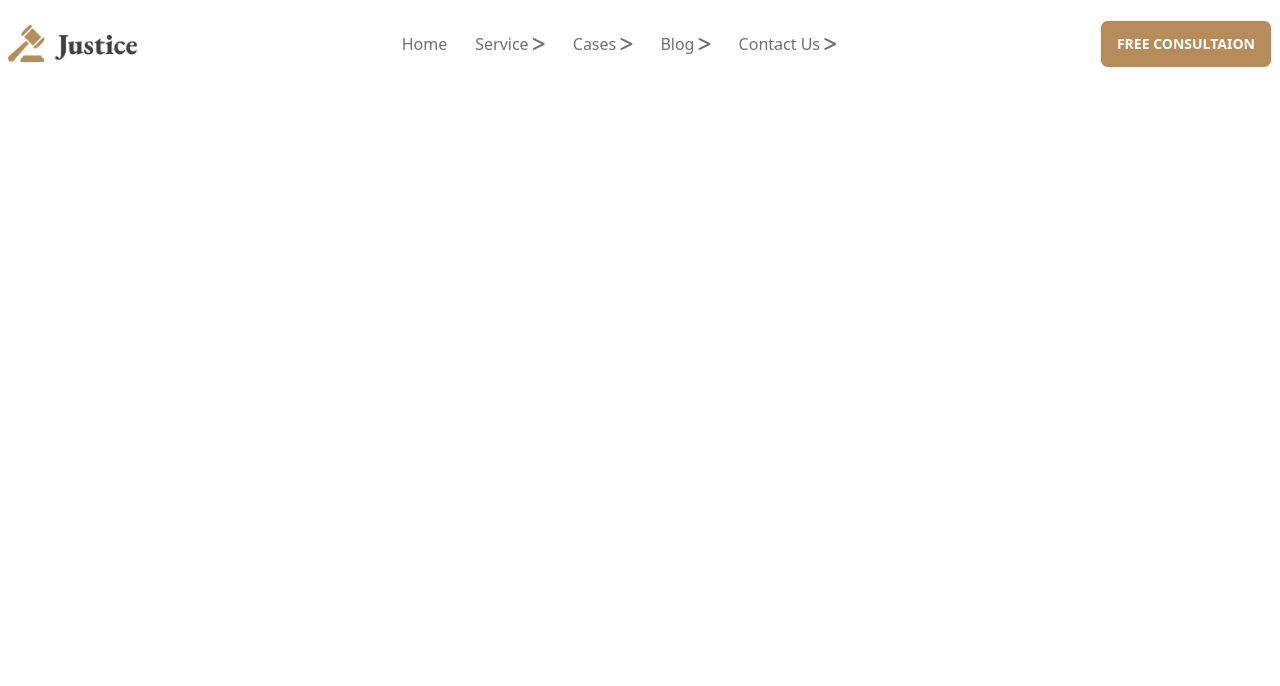
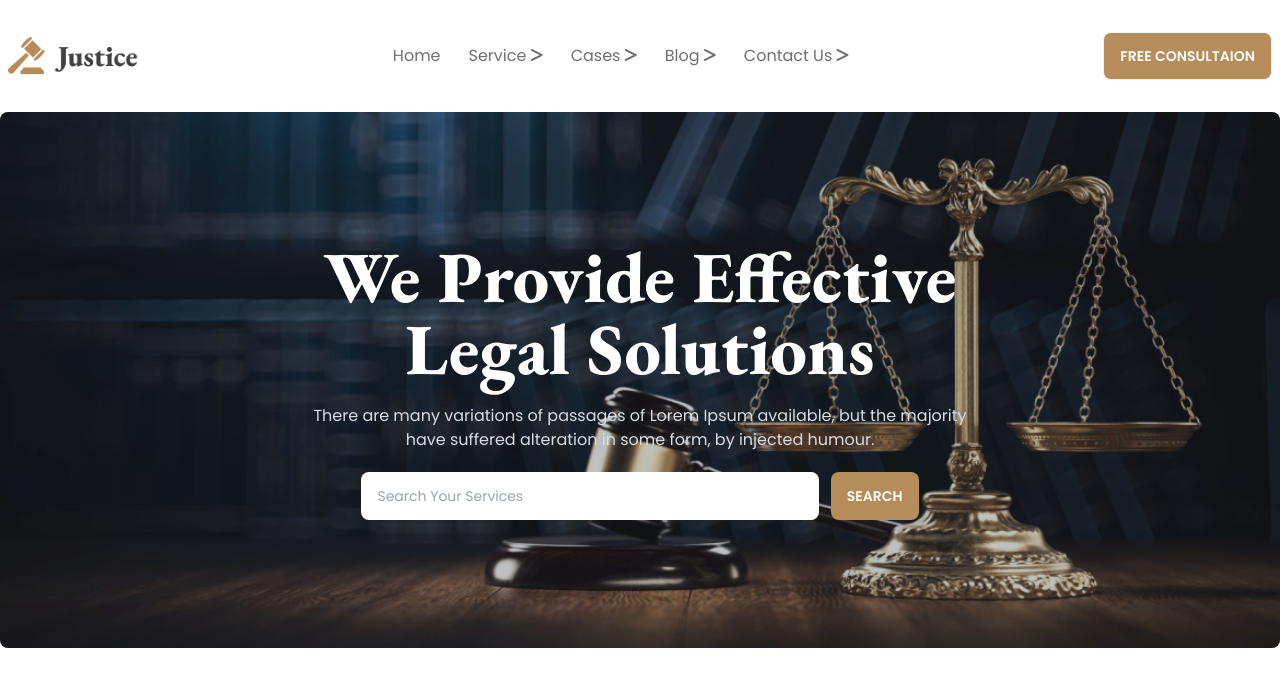
Before and after one commit to SajeedAninda/Legal-Solutions-Sajeed, a plain HTML site: page index.html in a window 1280 px wide. Drawn offline with nearby package versions, Linux system fonts and the light colour scheme.

Commit message:
Commit after creating the banner section

```diff
--- a/index.html
+++ b/index.html
@@ -32,24 +32,44 @@
     <!-- HEADER SECTION  -->
     <header>
         <!-- NAVBAR SECTION  -->
-        <nav class="max-w-screen-sm md:max-w-screen-md lg:max-w-screen-xl navbar mx-auto flex flex-col gap-5 md:flex-row md:gap-0 justify-between items-center py-5">
+        <nav
+            class="max-w-screen-sm md:max-w-screen-md lg:max-w-screen-xl navbar mx-auto flex flex-col gap-5 md:flex-row md:gap-0 justify-between items-center py-8">
             <!-- LOGO  -->
             <div>
                 <img class="cursor-pointer w-[130px]" src="images/logo2.png" alt="">
             </div>
 
             <!-- MENUS  -->
-            <div class="space-x-7">
+            <div class="space-x-7 font-poppins">
                 <a class="text-[#707070] hover:text-black" href="#">Home </a>
                 <a class="text-[#707070] hover:text-black" href="#">Service <i class="fa-solid fa-greater-than"></i></a>
                 <a class="text-[#707070] hover:text-black" href="#">Cases <i class="fa-solid fa-greater-than"></i></a>
                 <a class="text-[#707070] hover:text-black" href="#">Blog <i class="fa-solid fa-greater-than"></i></a>
-                <a class="text-[#707070] hover:text-black" href="#">Contact Us <i class="fa-solid fa-greater-than"></i></a>
+                <a class="text-[#707070] hover:text-black" href="#">Contact Us <i
+                        class="fa-solid fa-greater-than"></i></a>
             </div>
 
             <!-- BUTTON  -->
-            <button class="btn bg-[#B68C5A] text-white">Free Consultaion</button>
+            <button class="btn font-poppins bg-[#B68C5A] text-white">Free Consultaion</button>
         </nav>
+
+        <!-- BANNER SECTION  -->
+        <section>
+            <div class="max-w-screen-sm md:max-w-screen-md lg:max-w-screen-xl mx-auto">
+                <div class="hero rounded-lg" style="background-image: url(images/banner.png);">
+                    <div class="rounded-lg hero-overlay bg-opacity-30"></div>
+                    <div class="hero-content text-center text-neutral-content py-32">
+                      <div class="">
+                        <h1 class="font-garamond mb-5 text-7xl text-white font-extrabold">We Provide Effective <br>
+                             Legal Solutions</h1>
+                        <p class="mb-5 text-[##E7E7E7] font-poppins">There are many variations of passages of Lorem Ipsum available, but the majority <br> have suffered alteration in some form, by injected humour.</p>
+                        <input class="font-poppins w-[70%] py-3 rounded-lg px-4 mr-2 placeholder:text-sm" type="text" placeholder="Search Your Services">
+                        <button class="btn font-poppins bg-[#B68C5A] text-white border-none">Search</button>
+                      </div>
+                    </div>
+                  </div>
+            </div>
+        </section>
     </header>
 
 
```
